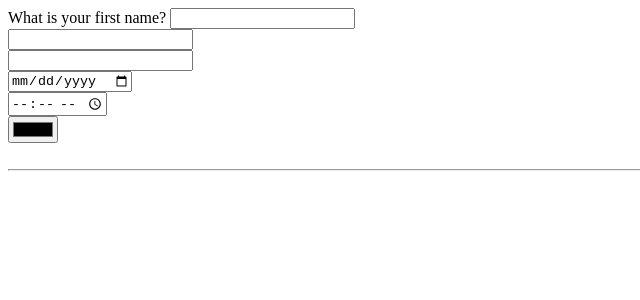
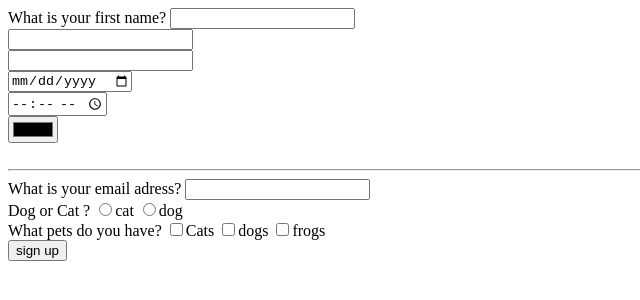
Before and after one commit to NadiasCodes/Plus-Add-On, a plain HTML site: page lesson 2.html in a window 1280 px wide. Shown: the whole page, without its empty margins (0-640 px from the left). Drawn offline with Linux system fonts and the light colour scheme.

Commit message:
learned more input types

```diff
--- a/lesson 2.html
+++ b/lesson 2.html
@@ -25,7 +25,36 @@
 
     <br />
     <hr />
+    <!-- in the action we insert the url that we are being asked from the back end dev -->
+    <!-- the name is basically for the back-end devs, so we have to name then accordingly based on what we are coding
+    type is for html id is for the label and the name is for the back-end devs -->
+    <!-- so radio input is being used to have only once choice, and for the name we give
+    a general word based on our labels, at least something to make sense -->
+    <!-- if we want multiple selections, then we go with checkbox -->
+    <form action="/submit.">
+      <label for="email">What is your email adress? </label>
+      <input type="email" name="email" id="email" />
+      <div>
+        <label> Dog or Cat ? </label>
 
-    <form action="/submit."></form>
+        <input type="radio" name="pet" id="cat" /><label for="cat">cat</label>
+        <input type="radio" name="pet" id="dog" /><label for="dog">dog</label>
+      </div>
+      <div>
+        <label> What pets do you have? </label>
+        <input type="checkbox" name="pets" id="cat" /><label for="cat"
+          >Cats</label
+        >
+        <input type="checkbox" name="pets" id="dog" /><label for="dog"
+          >dogs</label
+        >
+        <input type="checkbox" name="pets" id="frog" /><label for="frog"
+          >frogs</label
+        >
+      </div>
+      <div>
+        <input type="submit" value="sign up" />
+      </div>
+    </form>
   </body>
 </html>
```
